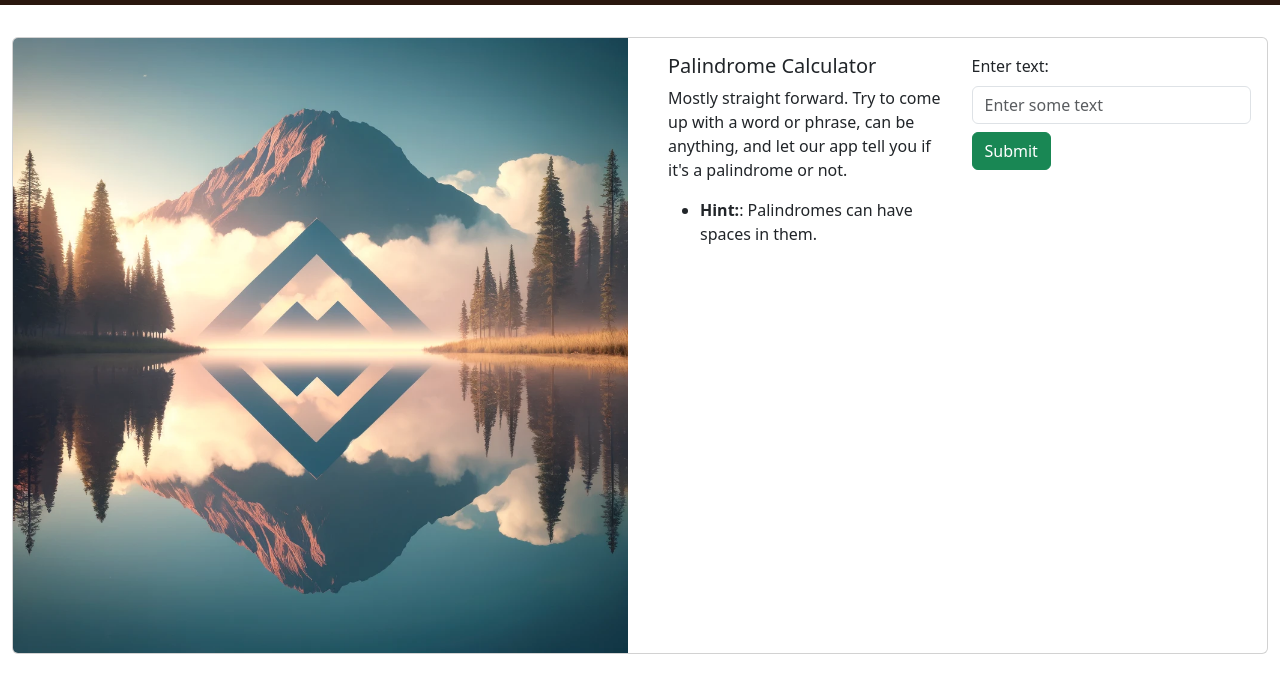
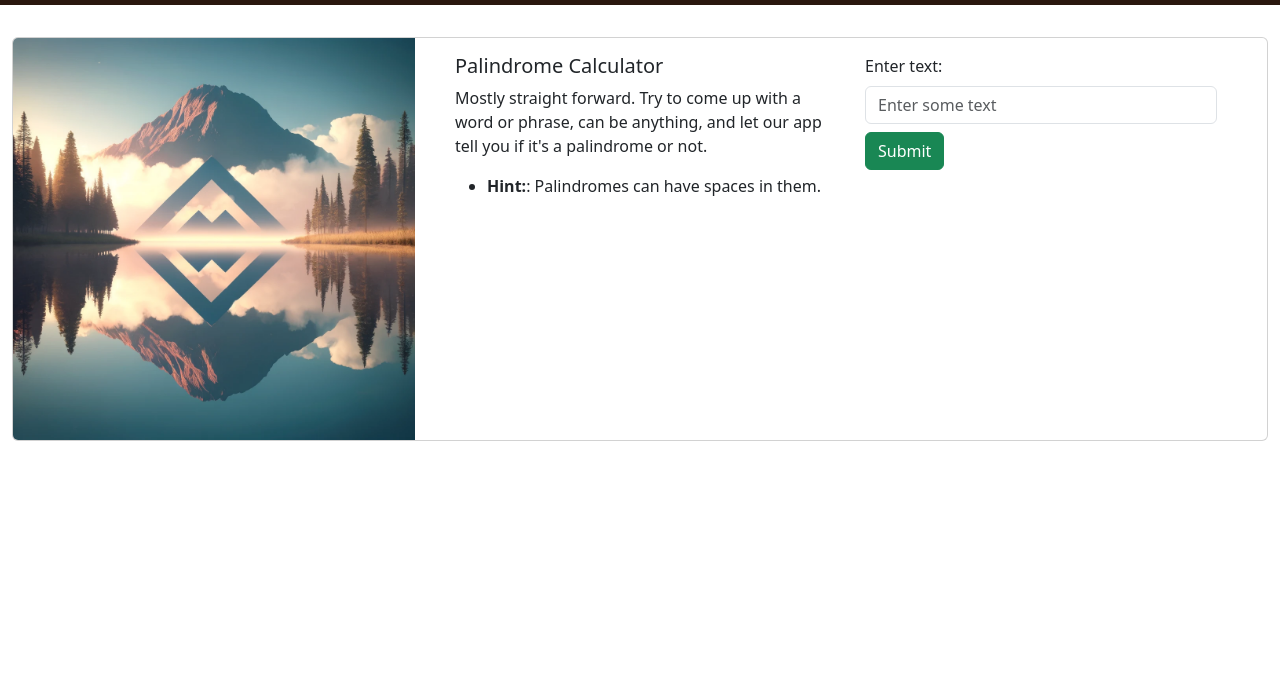
Before and after one commit to AustinAdamDenofrio/Aibohphobia, a plain HTML site: page app.html in a window 1280 px wide. Shown: the part 53-727 px from the top of the page. Drawn offline with nearby package versions, Linux system fonts and the light colour scheme; some packages are replaced by stand-ins of ours; a script that the page names is missing.

Commit message:
Make bg img for card size properly for each page size

```diff
--- a/app.html
+++ b/app.html
@@ -59,10 +59,10 @@
 
         <div class="card mb-3 w">
             <div class="row">
-                <div class="col-12 col-lg-6">
+                <div class="col-12 col-md-6 col-lg-4">
                     <img id="card-img" src="img/palindromeBG.webp" class="card-img-top" alt="palindrome background imgage">
                 </div>
-                <div class="col-12 col-md-6">
+                <div class="col-12 col-md-6 col-lg-8">
                     <div class="card-body">
                         <div class="row">
                             <div class="col-12 col-lg-6">
```
